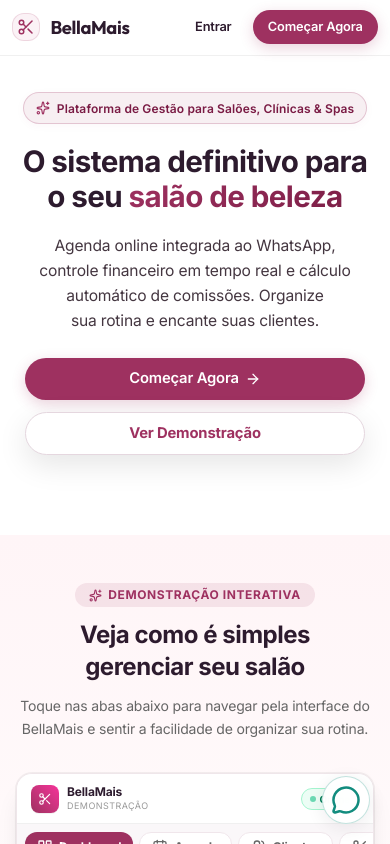
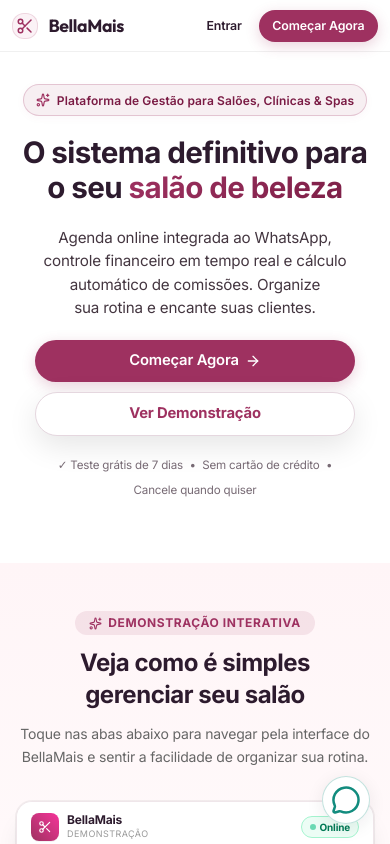
Before and after one commit to adryanoliveira23/salao-beleza, a Next.js app: page / in a window 390 px wide. Shown: the top 844 px of the page. Built offline with nearby package versions, Linux system fonts and the light colour scheme; no server answers; a web font is replaced by a local one.

Commit message:
fix(landing): refino completo de responsividade e layout mobile em todas as secoes

```diff
--- a/app/globals.css
+++ b/app/globals.css
@@ -85,6 +85,13 @@
   --color-primary-light: var(--primary-light);
   --color-primary-light-hover: var(--primary-light-hover);
   --color-surface: var(--surface);
+}
+
+html,
+body {
+  overflow-x: hidden;
+  max-width: 100vw;
+  width: 100%;
 }
 
 body {
--- a/app/landing.module.css
+++ b/app/landing.module.css
@@ -343,12 +343,28 @@
 
 .heroCtaRow {
   display: flex;
+  flex-direction: column;
   align-items: center;
   justify-content: center;
-  gap: 1.5rem;
+  gap: 1rem;
   margin-bottom: 2.5rem;
+  width: 100%;
+}
+
+.heroTrustBadges {
+  display: flex;
+  align-items: center;
+  justify-content: center;
+  gap: 0.75rem;
+  font-size: 0.85rem;
+  color: #776a74;
+  margin-top: 0.5rem;
   flex-wrap: wrap;
-  width: 100%;
+}
+
+.heroTrustBadges span {
+  display: inline-flex;
+  align-items: center;
 }
 
 .heroCta {
@@ -1066,8 +1082,8 @@
 /* Responsive - Mobile */
 @media (max-width: 768px) {
   .navContainer {
-    padding: 0.75rem 1rem;
-    gap: 0.75rem;
+    padding: 0.65rem 1rem;
+    gap: 0.5rem;
   }
   .navLinks {
     display: none;
@@ -1075,56 +1091,59 @@
   .navActions {
     display: flex;
     align-items: center;
-    gap: 0.4rem;
+    gap: 0.35rem;
   }
   .navLoginLink {
-    height: 34px;
-    padding: 0 0.85rem;
-    font-size: 0.8rem;
-    line-height: 34px;
+    height: 32px;
+    padding: 0 0.65rem;
+    font-size: 0.775rem;
+    line-height: 32px;
     border-radius: 50px;
     box-sizing: border-box;
+    white-space: nowrap;
   }
   .btnNavCompact {
-    height: 34px;
-    padding: 0 0.95rem;
-    font-size: 0.8rem;
-    line-height: 34px;
+    height: 32px;
+    padding: 0 0.85rem;
+    font-size: 0.775rem;
+    line-height: 32px;
     border-radius: 50px;
     box-sizing: border-box;
+    white-space: nowrap;
   }
   .logo {
-    font-size: 1.25rem;
+    font-size: 1.2rem;
   }
   .logoBadge {
-    width: 32px;
-    height: 32px;
+    width: 30px;
+    height: 30px;
   }
   .hero {
-    padding: 5.75rem 1rem 3rem;
+    padding: 5.25rem 1rem 2.5rem;
   }
   .heroContent h1,
   .hero h1 {
-    font-size: 2.15rem;
-    line-height: 1.18;
+    font-size: 2.05rem;
+    line-height: 1.2;
     letter-spacing: -0.02em;
   }
   .heroContent p,
   .hero p {
-    font-size: 0.975rem;
-    margin: 0 auto 1.5rem;
-    line-height: 1.6;
+    font-size: 0.95rem;
+    margin: 0 auto 1.25rem;
+    line-height: 1.55;
     color: #443640;
   }
   .heroCtaRow {
     flex-direction: column;
-    margin-bottom: 2rem;
+    margin-bottom: 1.5rem;
+    gap: 0.75rem;
   }
   .heroCta {
     flex-direction: column;
-    gap: 0.75rem;
+    gap: 0.65rem;
     width: 100%;
-    max-width: 340px;
+    max-width: 320px;
   }
   .heroCta .btn {
     width: 100%;
@@ -1134,37 +1153,134 @@
   .heroBadge {
     font-size: 0.75rem;
     padding: 0.35rem 0.75rem;
-    margin-bottom: 1.25rem;
+    margin-bottom: 1.15rem;
   }
-  .transformationGrid {
-    grid-template-columns: 1fr;
-    gap: 1.25rem;
+  .heroTrustBadges {
+    font-size: 0.725rem;
+    gap: 0.4rem;
+    margin-top: 0.5rem;
   }
-  .transformation h2,
-  .sectionHeader h2 {
-    font-size: 1.85rem;
+  .sectionHeader {
+    margin-bottom: 2.25rem;
+  }
+  .sectionHeader h2,
+  .transformation h2 {
+    font-size: 1.75rem;
     line-height: 1.25;
+  }
+  .sectionHeader p,
+  .transformation p {
+    font-size: 0.925rem;
+    line-height: 1.55;
   }
   .transformation,
   .features,
   .testimonials,
   .pricing,
   .ctaFinal {
-    padding: 3.5rem 1rem;
+    padding: 3rem 1rem;
+  }
+  .transformationGrid {
+    grid-template-columns: 1fr;
+    gap: 1rem;
+    margin-top: 2rem;
+  }
+  .transformCard {
+    padding: 1.5rem 1.25rem;
+  }
+  .transformIcon {
+    font-size: 2rem;
+    margin-bottom: 0.75rem;
+  }
+  .transformCard h3 {
+    font-size: 1.15rem;
+  }
+  .transformCard p {
+    font-size: 0.9rem;
   }
   .featuresGrid {
     grid-template-columns: 1fr;
     gap: 1rem;
   }
+  .featureCard {
+    padding: 1.5rem 1.25rem;
+  }
+  .featureIcon {
+    width: 48px;
+    height: 48px;
+    font-size: 1.5rem;
+    margin-bottom: 1rem;
+  }
+  .featureCard h3 {
+    font-size: 1.2rem;
+    margin-bottom: 0.5rem;
+  }
+  .featureCard p {
+    font-size: 0.9rem;
+    line-height: 1.55;
+  }
   .testimonialsGrid {
     grid-template-columns: 1fr;
     gap: 1rem;
+    margin-top: 2rem;
+  }
+  .testimonialCard {
+    padding: 1.75rem 1.25rem;
+  }
+  .testimonialText {
+    font-size: 0.95rem;
+    line-height: 1.6;
+    margin-bottom: 1.25rem;
+  }
+  .testimonialCard::before {
+    font-size: 3.5rem;
+    top: 0.75rem;
+    left: 0.75rem;
+    opacity: 0.08;
+  }
+  .authorAvatar {
+    width: 42px;
+    height: 42px;
+    font-size: 0.9rem;
+  }
+  /* Pricing Card Mobile Fixes */
+  .pricingCard.featured {
+    transform: none !important;
+    margin: 0 auto;
+    width: 100%;
+    max-width: 360px;
+  }
+  .pricingCard {
+    padding: 2.25rem 1.25rem !important;
+  }
+  .price {
+    font-size: 2.75rem !important;
+  }
+  .popularBadge {
+    font-size: 0.725rem !important;
+    padding: 0.35rem 0.85rem !important;
+    top: -12px !important;
+    white-space: nowrap !important;
+  }
+  .pricingFeatures {
+    margin: 1.5rem 0 !important;
+  }
+  .pricingFeatures li {
+    font-size: 0.875rem !important;
+    padding: 0.6rem 0 !important;
   }
   .ctaFinal h2 {
     font-size: 1.85rem;
+    line-height: 1.25;
   }
   .ctaFinal p {
     font-size: 0.95rem;
+    margin-bottom: 1.75rem;
+  }
+  .ctaFinal a.btn {
+    width: 100%;
+    max-width: 320px;
+    text-align: center;
   }
   .footerContainer {
     grid-template-columns: 1fr;
@@ -1176,18 +1292,21 @@
 /* Responsive - Small Mobile */
 @media (max-width: 480px) {
   .navContainer {
-    padding: 0.65rem 0.75rem;
+    padding: 0.6rem 0.75rem;
   }
   .logo {
-    font-size: 1.15rem;
+    font-size: 1.1rem;
   }
   .logoBadge {
-    width: 28px;
-    height: 28px;
+    width: 26px;
+    height: 26px;
   }
   .heroContent h1,
   .hero h1 {
     font-size: 1.85rem;
+  }
+  .price {
+    font-size: 2.45rem !important;
   }
 }
 
--- a/app/page.tsx
+++ b/app/page.tsx
@@ -150,6 +150,13 @@
                 >
                   Ver Demonstração
                 </a>
+              </div>
+              <div className={styles.heroTrustBadges}>
+                <span>✓ Teste grátis de 7 dias</span>
+                <span>•</span>
+                <span>Sem cartão de crédito</span>
+                <span>•</span>
+                <span>Cancele quando quiser</span>
               </div>
             </div>
           </div>
@@ -389,11 +396,11 @@
             próximo nível
           </h2>
           <p>Comece a organizar sua agenda e financeiro hoje mesmo.</p>
-          <div className="flex flex-wrap items-center justify-center gap-3">
-            <a href="/register" className={`${styles.btn} ${styles.btnPrimary}`}>
+          <div className="flex flex-col sm:flex-row items-center justify-center gap-3 w-full max-w-md mx-auto">
+            <a href="/register" className={`${styles.btn} ${styles.btnPrimary} w-full sm:w-auto`}>
               Começar Gratuitamente
             </a>
-            <a href="/login" className={`${styles.btn} ${styles.btnWhite}`}>
+            <a href="/login" className={`${styles.btn} ${styles.btnWhite} w-full sm:w-auto`}>
               Acessar Minha Conta
             </a>
           </div>
--- a/components/LandingPage/DemoSection.tsx
+++ b/components/LandingPage/DemoSection.tsx
@@ -531,21 +531,21 @@
                 {/* 7. FINANCEIRO TAB */}
                 {activeTab === "financeiro" && (
                   <div className="space-y-4 animate-in fade-in duration-300">
-                    <div className="grid grid-cols-3 gap-2.5 sm:gap-3">
-                      <div className="bg-white p-3 rounded-xl border border-[#ede4e9] text-center">
-                        <span className="text-[10px] text-[#888] font-bold uppercase block">Faturamento</span>
-                        <span className="text-base sm:text-lg font-bold text-emerald-700 block mt-0.5">R$ 14.850</span>
-                        <span className="text-[9px] text-emerald-600 font-semibold block">Mês atual</span>
+                    <div className="grid grid-cols-3 gap-1.5 sm:gap-3">
+                      <div className="bg-white p-2 sm:p-3 rounded-xl border border-[#ede4e9] text-center">
+                        <span className="text-[9px] sm:text-[10px] text-[#888] font-bold uppercase block truncate">Faturamento</span>
+                        <span className="text-xs sm:text-base md:text-lg font-bold text-emerald-700 block mt-0.5 truncate">R$ 14.850</span>
+                        <span className="text-[8px] sm:text-[9px] text-emerald-600 font-semibold block">Mês atual</span>
                       </div>
-                      <div className="bg-white p-3 rounded-xl border border-[#ede4e9] text-center">
-                        <span className="text-[10px] text-[#888] font-bold uppercase block">Custos Fixos</span>
-                        <span className="text-base sm:text-lg font-bold text-rose-700 block mt-0.5">R$ 4.200</span>
-                        <span className="text-[9px] text-[#999] block">Reservado</span>
+                      <div className="bg-white p-2 sm:p-3 rounded-xl border border-[#ede4e9] text-center">
+                        <span className="text-[9px] sm:text-[10px] text-[#888] font-bold uppercase block truncate">Custos Fixos</span>
+                        <span className="text-xs sm:text-base md:text-lg font-bold text-rose-700 block mt-0.5 truncate">R$ 4.200</span>
+                        <span className="text-[8px] sm:text-[9px] text-[#999] block">Reservado</span>
                       </div>
-                      <div className="bg-white p-3 rounded-xl border border-[#ede4e9] text-center">
-                        <span className="text-[10px] text-[#888] font-bold uppercase block">Lucro Líquido</span>
-                        <span className="text-base sm:text-lg font-bold text-[var(--primary)] block mt-0.5">R$ 6.310</span>
-                        <span className="text-[9px] text-emerald-600 font-semibold block">Livre</span>
+                      <div className="bg-white p-2 sm:p-3 rounded-xl border border-[#ede4e9] text-center">
+                        <span className="text-[9px] sm:text-[10px] text-[#888] font-bold uppercase block truncate">Lucro Líquido</span>
+                        <span className="text-xs sm:text-base md:text-lg font-bold text-[var(--primary)] block mt-0.5 truncate">R$ 6.310</span>
+                        <span className="text-[8px] sm:text-[9px] text-emerald-600 font-semibold block">Livre</span>
                       </div>
                     </div>
 
```
Also changed, not shown: components/LandingPage/FAQSection.tsx (+30 -31 lines), components/LandingPage/SegmentsSection.tsx (+19 -24 lines).
